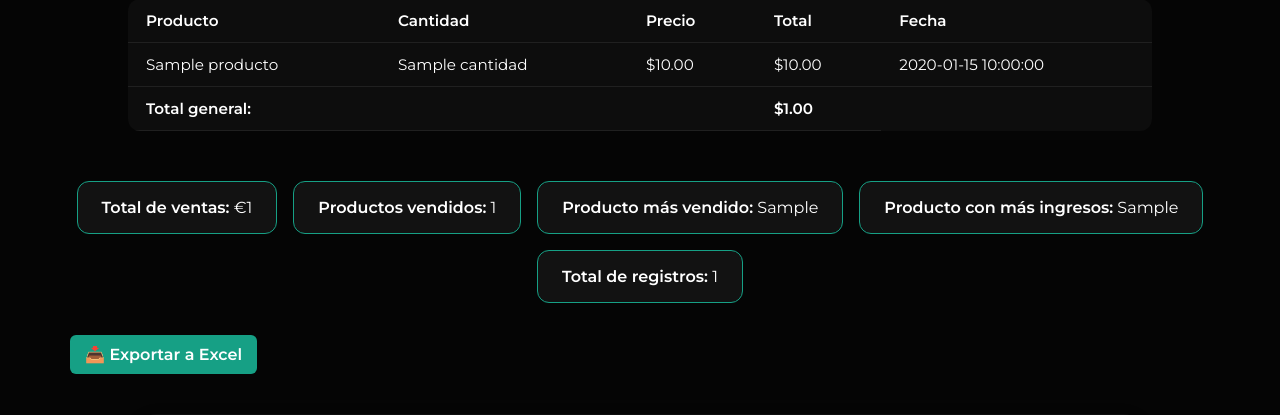
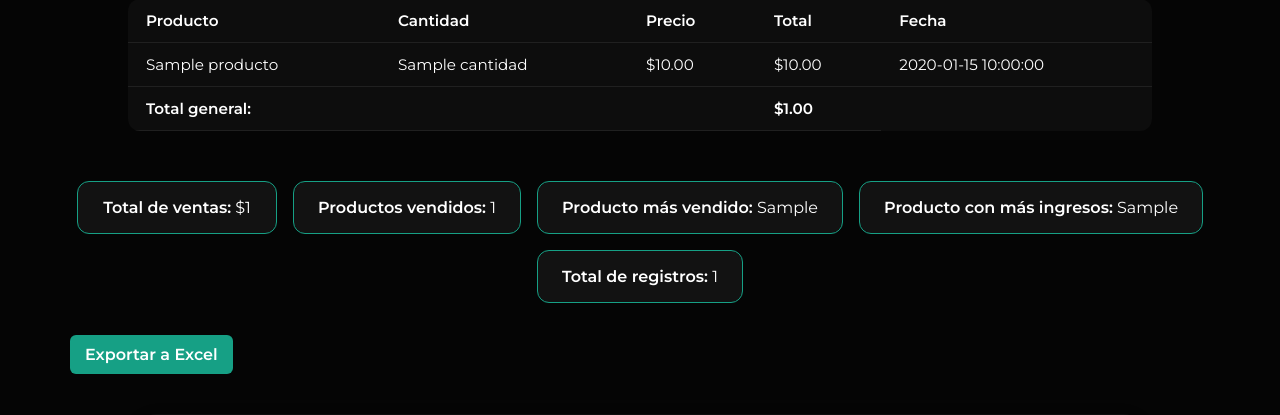
Before and after one commit to carlosdevfront/dashboard-pixelsites, a Flask app: template app/templates/index.html in a window 1280 px wide. Shown: the part 188-603 px from the top of the page. Run offline with Flask 3, Linux system fonts and the light colour scheme; the template is opened without the code that fills it: most values are stand-ins (such as "Sample title", 1, 10 or a date in 2020).

Commit message:
Actualización: Filtro por fechas, exportación a Excel, estadísticas, y rediseño visual

```diff
--- a/app/templates/index.html
+++ b/app/templates/index.html
@@ -61,7 +61,7 @@
 
 <div class="stats">
   <div class="stat-card">
-      <strong>Total de ventas:</strong> €{{ total_general }}
+      <strong>Total de ventas:</strong> ${{ total_general }}
   </div>
   <div class="stat-card">
       <strong>Productos vendidos:</strong> {{ total_productos_vendidos }}
@@ -78,7 +78,7 @@
 </div>
 
 
-<a href="{{ url_for('main.exportar') }}" class="btn-exportar">📥 Exportar a Excel</a>
+<a href="{{ url_for('main.exportar') }}" class="btn-exportar">Exportar a Excel</a>
 
 
 
```
Also changed, not shown: app/static/css/styles.css (indentation only).
